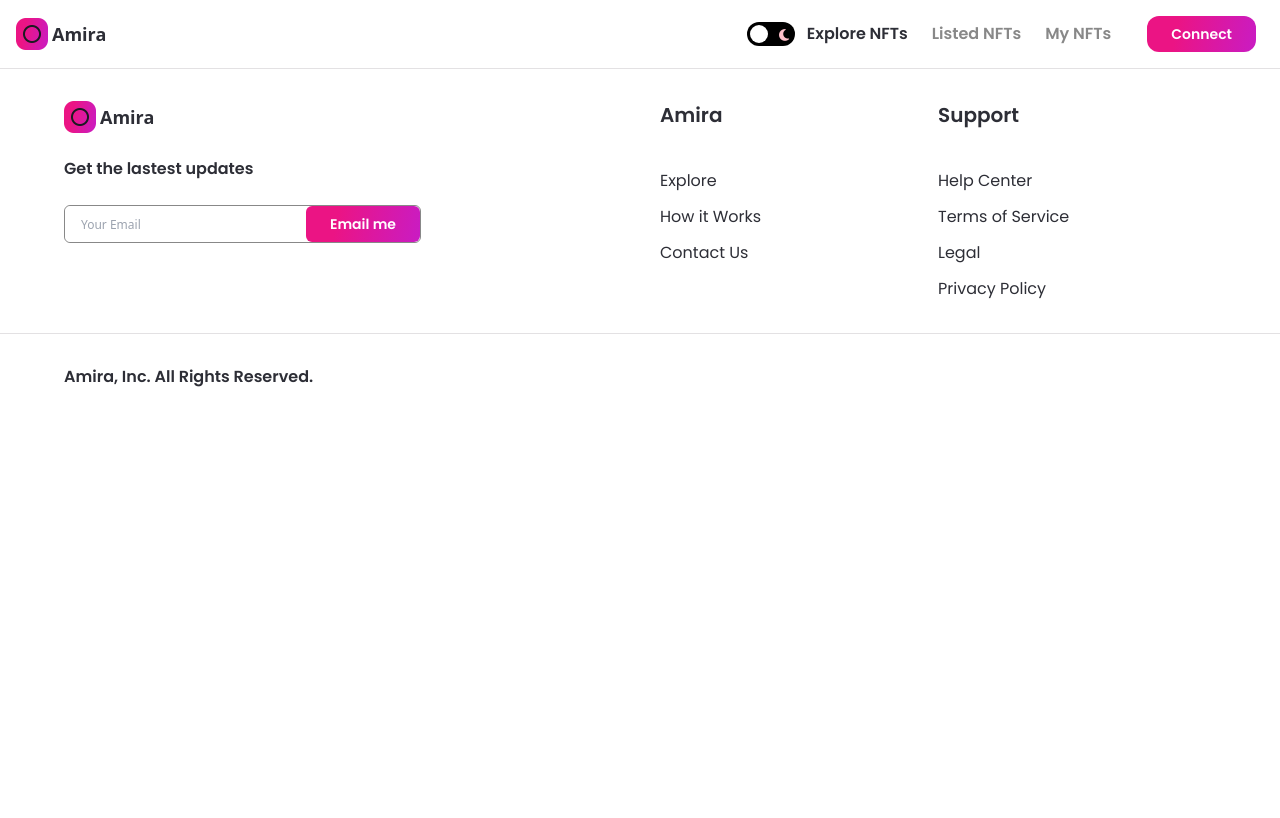
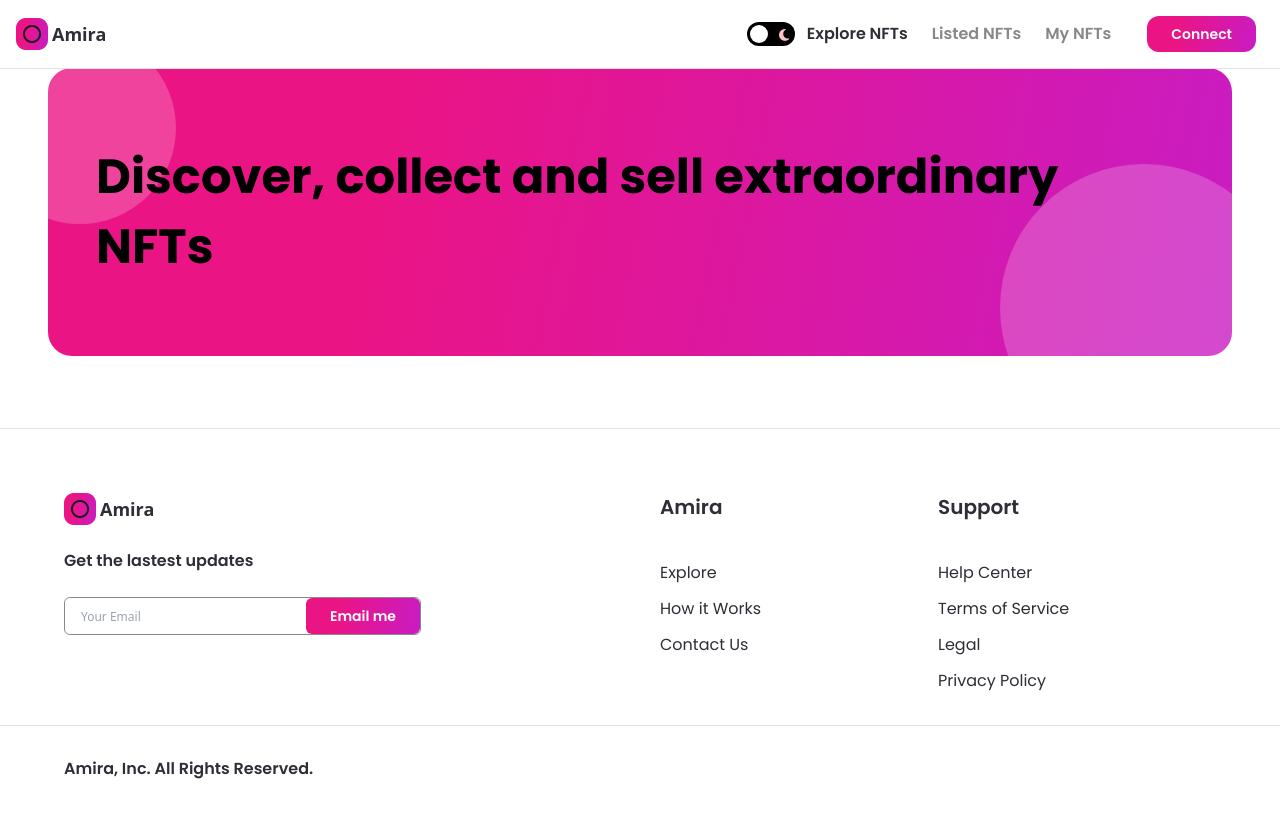
Before and after one commit to la0311/amira_nft_marketplace, a Next.js app: page / in a window 1280 px wide. Shown: the top 818 px of the page. Built offline with nearby package versions, Linux system fonts and the light colour scheme.

Commit message:
Add Banner component to Index - Mainpage
Create reusalbe Banner component with props

```diff
--- /dev/null
+++ b/components/Banner.jsx
@@ -0,0 +1,13 @@
+import React from 'react';
+
+const Banner = ({ childStyles, parentStyles, name }) => (
+  <div className={`relative w-full flex items-center z-0 overflow-hidden nft-gradient ${parentStyles}`}>
+    <p className={`font-bold text-5xl font-poppins leading-70 ${childStyles}`}>
+      {name}
+    </p>
+    <div className="absolute w-48 h-48 sm:w-32 sm:h-32 rounded-full white-bg -top-9 -left-16 -z-5" />
+    <div className="absolute w-72 h-72 sm:w-56 sm:h-56 rounded-full white-bg -bottom-24 -right-14 -z-5" />
+  </div>
+);
+
+export default Banner;
--- a/components/index.js
+++ b/components/index.js
@@ -1,5 +1,6 @@
 import Footer from './Footer';
 import Navbar from './Navbar';
 import Button from './Button';
+import Banner from './Banner';
 
-export { Navbar, Footer, Button };
+export { Navbar, Footer, Button, Banner };
--- a/pages/_app.js
+++ b/pages/_app.js
@@ -9,7 +9,9 @@
   <ThemeProvider attribute="class">
     <div className="dark:bg-nft-dark bg-white min-h-screen">
       <Navbar />
-      <Component {...pageProps} />
+      <div className="pt-5">
+        <Component {...pageProps} />
+      </div>
       <Footer />
     </div>
 
--- a/pages/index.js
+++ b/pages/index.js
@@ -1,9 +1,14 @@
+import Banner from '../components/Banner';
+
 const Home = () => (
-  <div>
-    <h1 className="text-3xl font-bold
-    underline"
-    >Hello world!
-    </h1>
+  <div className="flex justify-center sm:px-4 p-12">
+    <div className="w-full minmd:w-4/5">
+      <Banner
+        name="Discover, collect and sell extraordinary NFTs"
+        childStyles="md:text-4xl sm:text-2xl xs:text-xl text-left"
+        parentStyles="justify-start mb-6 h-72 sm:h-60 p-12 xs:p-4 xs:h-44 rounded-3xl"
+      />
+    </div>
   </div>
 );
 
```
